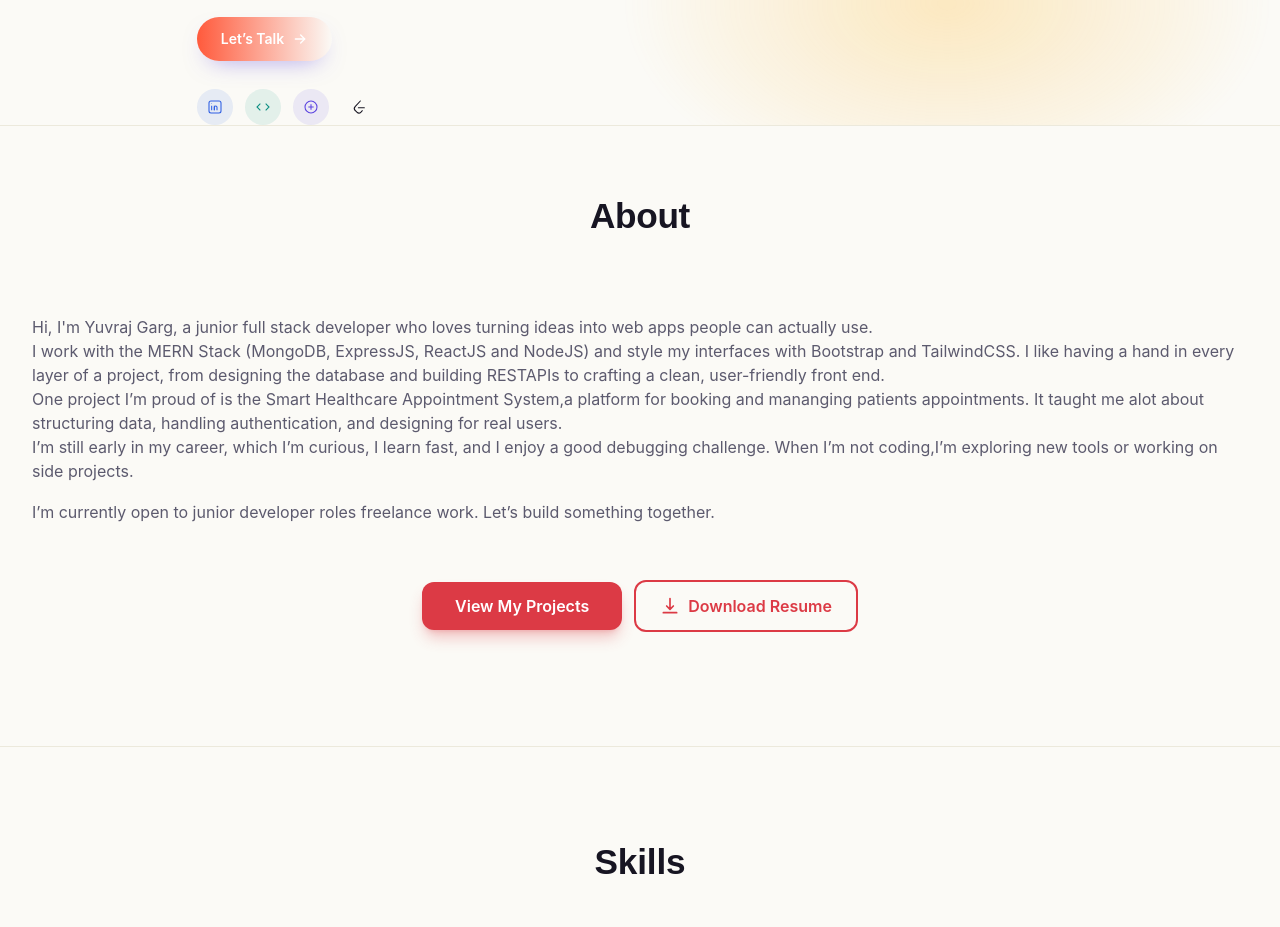
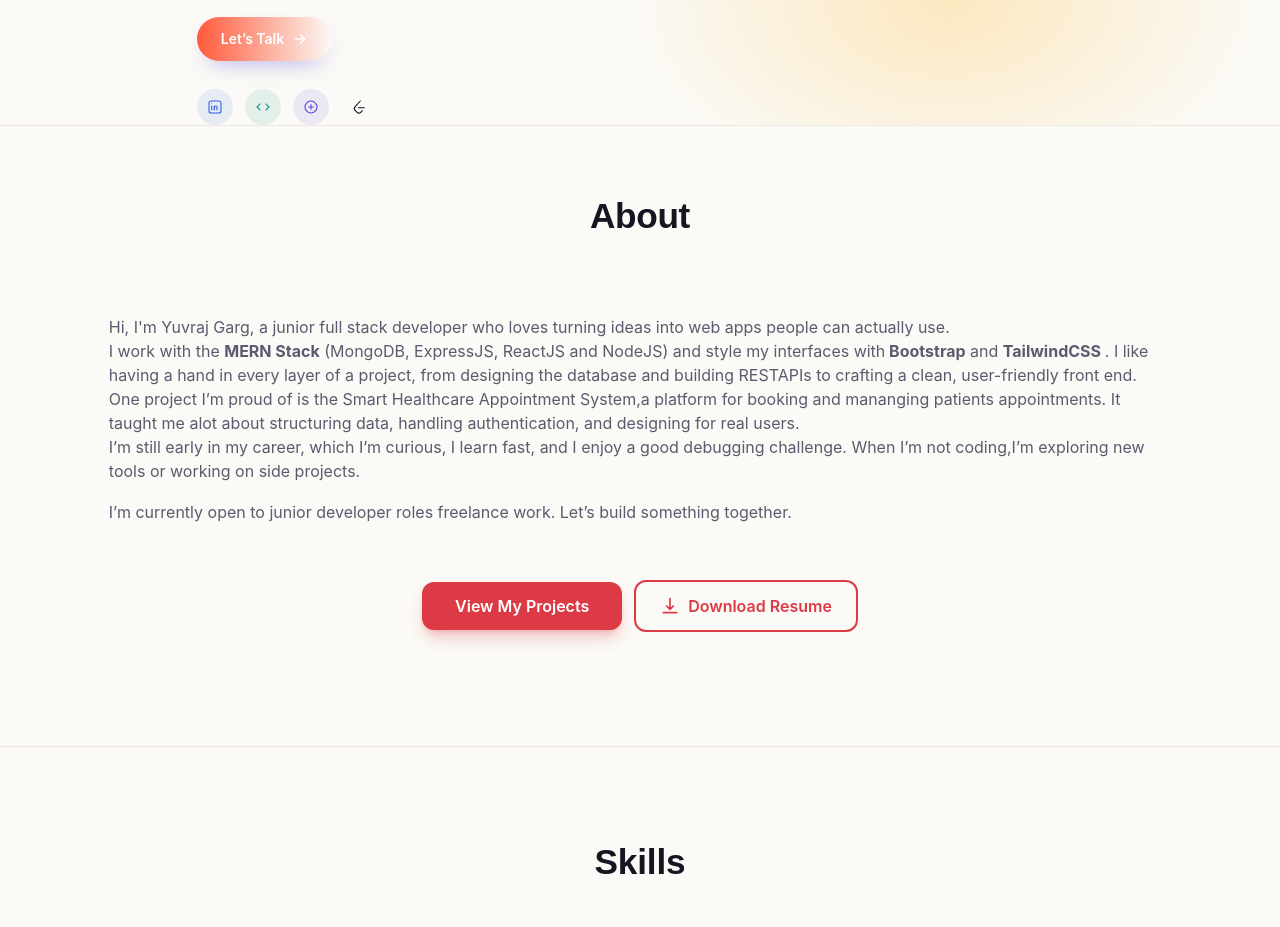
Before and after one commit to YuvrajaGarg081/Portfolio, a React (Vite) app: page / in a window 1280 px wide. Shown: the part 580-1507 px from the top of the page. Built offline with nearby package versions, Linux system fonts and the light colour scheme.

Commit message:
Version 0.0.2

```diff
--- a/src/components/Main Context/About.jsx
+++ b/src/components/Main Context/About.jsx
@@ -4,7 +4,7 @@ const About = ({ name }) => {
 	return (
 		<>
 			<section id="about" className="border-t border-linesoft">
-				<div className="max-w-355 mx-auto px[6vw] pt-[5vw] pb-[7vw]">
+				<div className="max-w-355 mx-auto px-[6vw] pt-[5vw] pb-[7vw]">
 					<div className="flex items-center justify-center mb-10">
 						<h2 className="font-display font-bold tracking-[-0.01em] text-[clamp(1.6rem,3.2vw,2.2rem)] m-0">About</h2>
 					</div>
@@ -12,9 +12,10 @@ const About = ({ name }) => {
 						<p className="text-inkdim text-[1.05rem mb-[1.1rem]">
 							Hi, I'm {name}, a junior full stack developer who loves turning ideas into web apps people can actually
 							use.
-							<br />I work with the MERN Stack (MongoDB, ExpressJS, ReactJS and NodeJS) and style my interfaces with
-							Bootstrap and TailwindCSS. I like having a hand in every layer of a project, from designing the database
-							and building RESTAPIs to crafting a clean, user-friendly front end.
+							<br />I work with the <b>MERN Stack</b> (MongoDB, ExpressJS, ReactJS and NodeJS) and style my interfaces
+							with
+							<b> Bootstrap</b> and <b> TailwindCSS </b>. I like having a hand in every layer of a project, from
+							designing the database and building RESTAPIs to crafting a clean, user-friendly front end.
 							<br />
 							One project I&rsquo;m proud of is the Smart Healthcare Appointment System,a platform for booking and
 							mananging patients appointments. It taught me alot about structuring data, handling authentication, and
```
